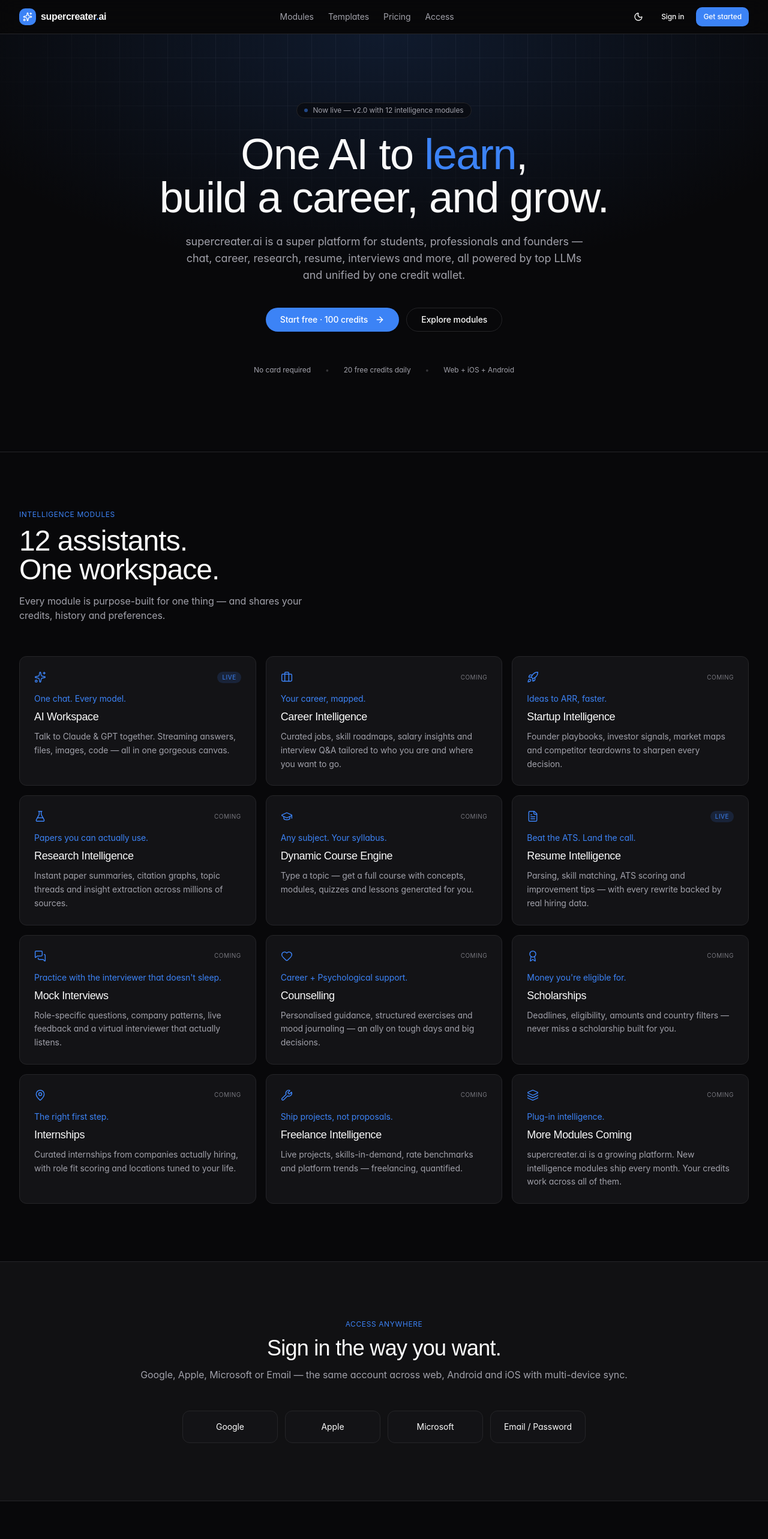
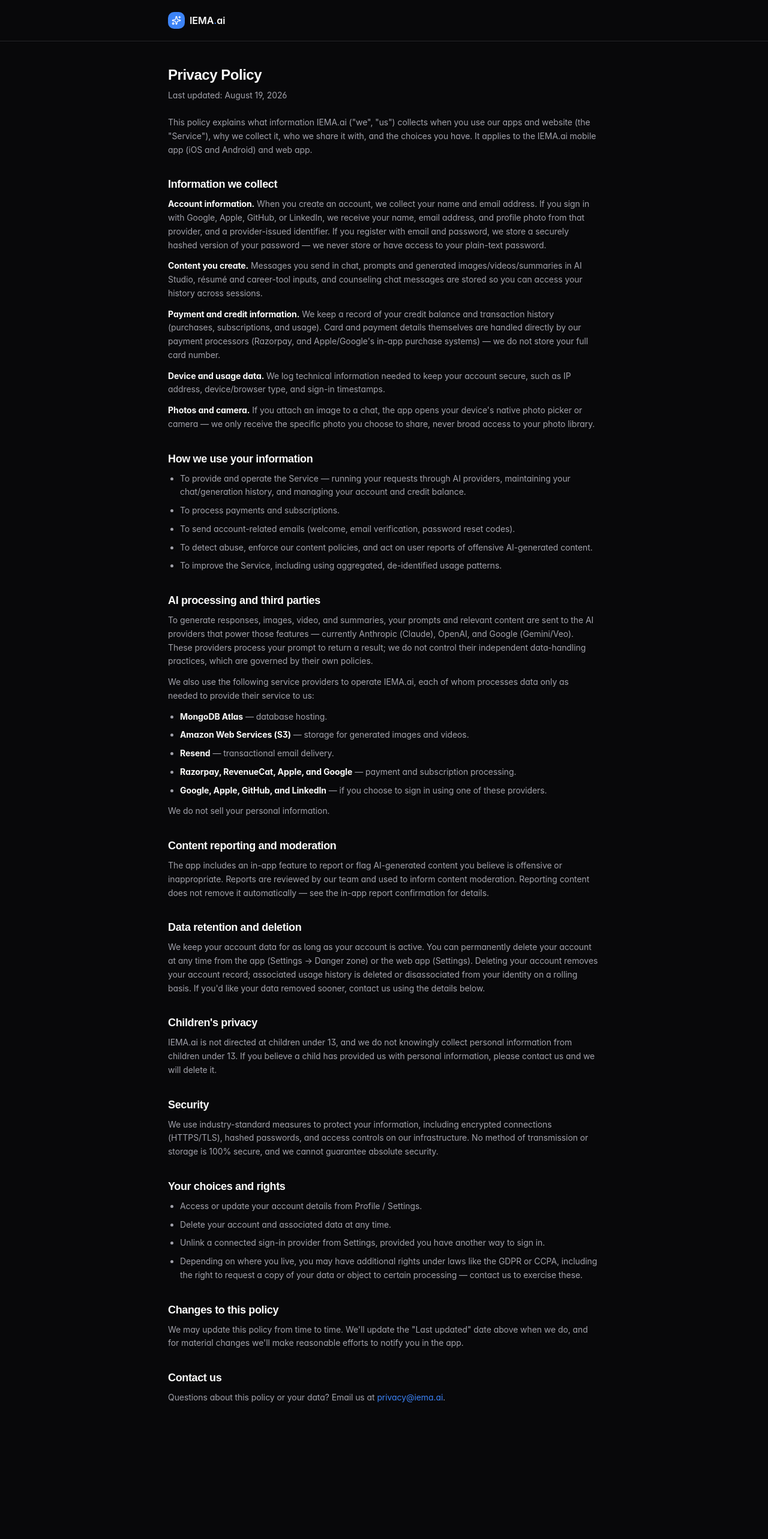
Before and after one commit to genai-project-org/genai-project, a React (Create React App) app: page /privacy in a window 1280 px wide. Before the commit this address led to /. Shown: the top 2566 px of the page at 60% size. After the commit the page ends 2382 px from the top, so only its background shows below. Built offline with nearby package versions, Linux system fonts and the light colour scheme; no server answers.

Commit message:
Add Privacy Policy page and link it in Login, Register, and Settings screens

```diff
--- a/src/App.js
+++ b/src/App.js
@@ -8,6 +8,7 @@
 import AuthPage from '@/pages/AuthPage';
 import AuthCallback from '@/pages/AuthCallback';
 import ForgotPassword from '@/pages/ForgotPassword';
+import Privacy from '@/pages/Privacy';
 import ResetPassword from '@/pages/ResetPassword';
 import MobileOAuthBridge from '@/pages/MobileOAuthBridge';
 import AppLayout from '@/components/AppLayout';
@@ -42,6 +43,7 @@
             <Route path="/forgot-password" element={<ForgotPassword />} />
             <Route path="/reset-password" element={<ResetPassword />} />
             <Route path="/mobile-oauth" element={<MobileOAuthBridge />} />
+            <Route path="/privacy" element={<Privacy />} />
             <Route path="/payment-success" element={<PaymentSuccess />} />
 
             <Route element={<AppLayout />}>
--- a/src/pages/Landing.jsx
+++ b/src/pages/Landing.jsx
@@ -227,7 +227,7 @@
             <span>supercreater.ai © 2026 — Own the data. Grow every day.</span>
           </div>
           <div className="flex items-center gap-6 text-sm text-muted-foreground">
-            <a href="#" className="hover:text-foreground">Privacy</a>
+            <Link to="/privacy" className="hover:text-foreground">Privacy</Link>
             <a href="#" className="hover:text-foreground">Terms</a>
             <a href="#" className="hover:text-foreground">Contact</a>
           </div>
--- /dev/null
+++ b/src/pages/Privacy.jsx
@@ -0,0 +1,153 @@
+import { Link } from 'react-router-dom';
+import { Sparkles } from 'lucide-react';
+
+const LAST_UPDATED = 'August 19, 2026';
+
+function Section({ title, children }) {
+  return (
+    <section className="mt-8">
+      <h2 className="text-lg font-semibold text-foreground">{title}</h2>
+      <div className="mt-2 space-y-3 text-sm leading-relaxed text-muted-foreground">
+        {children}
+      </div>
+    </section>
+  );
+}
+
+export default function Privacy() {
+  return (
+    <div className="min-h-screen bg-background">
+      <header className="border-b border-border">
+        <div className="mx-auto flex max-w-3xl items-center gap-2 px-6 py-5">
+          <Link to="/" className="flex items-center gap-2">
+            <div className="flex h-7 w-7 items-center justify-center rounded-md bg-primary">
+              <Sparkles className="h-4 w-4 text-primary-foreground" />
+            </div>
+            <span className="font-semibold text-foreground">
+              IEMA<span className="text-primary">.</span>ai
+            </span>
+          </Link>
+        </div>
+      </header>
+
+      <main className="mx-auto max-w-3xl px-6 py-10">
+        <h1 className="text-2xl font-bold text-foreground">Privacy Policy</h1>
+        <p className="mt-2 text-sm text-muted-foreground">Last updated: {LAST_UPDATED}</p>
+
+        <p className="mt-6 text-sm leading-relaxed text-muted-foreground">
+          This policy explains what information IEMA.ai ("we", "us") collects when you use our
+          apps and website (the "Service"), why we collect it, who we share it with, and the
+          choices you have. It applies to the IEMA.ai mobile app (iOS and Android) and web app.
+        </p>
+
+        <Section title="Information we collect">
+          <p><strong className="text-foreground">Account information.</strong> When you create an
+          account, we collect your name and email address. If you sign in with Google, Apple,
+          GitHub, or LinkedIn, we receive your name, email address, and profile photo from that
+          provider, and a provider-issued identifier. If you register with email and password, we
+          store a securely hashed version of your password — we never store or have access to your
+          plain-text password.</p>
+          <p><strong className="text-foreground">Content you create.</strong> Messages you send in
+          chat, prompts and generated images/videos/summaries in AI Studio, résumé and career-tool
+          inputs, and counseling chat messages are stored so you can access your history across
+          sessions.</p>
+          <p><strong className="text-foreground">Payment and credit information.</strong> We keep a
+          record of your credit balance and transaction history (purchases, subscriptions, and
+          usage). Card and payment details themselves are handled directly by our payment
+          processors (Razorpay, and Apple/Google's in-app purchase systems) — we do not store your
+          full card number.</p>
+          <p><strong className="text-foreground">Device and usage data.</strong> We log technical
+          information needed to keep your account secure, such as IP address, device/browser type,
+          and sign-in timestamps.</p>
+          <p><strong className="text-foreground">Photos and camera.</strong> If you attach an image
+          to a chat, the app opens your device's native photo picker or camera — we only receive the
+          specific photo you choose to share, never broad access to your photo library.</p>
+        </Section>
+
+        <Section title="How we use your information">
+          <ul className="list-disc space-y-2 pl-5">
+            <li>To provide and operate the Service — running your requests through AI providers,
+            maintaining your chat/generation history, and managing your account and credit balance.</li>
+            <li>To process payments and subscriptions.</li>
+            <li>To send account-related emails (welcome, email verification, password reset codes).</li>
+            <li>To detect abuse, enforce our content policies, and act on user reports of offensive
+            AI-generated content.</li>
+            <li>To improve the Service, including using aggregated, de-identified usage patterns.</li>
+          </ul>
+        </Section>
+
+        <Section title="AI processing and third parties">
+          <p>To generate responses, images, video, and summaries, your prompts and relevant content
+          are sent to the AI providers that power those features — currently Anthropic (Claude),
+          OpenAI, and Google (Gemini/Veo). These providers process your prompt to return a result;
+          we do not control their independent data-handling practices, which are governed by their
+          own policies.</p>
+          <p>We also use the following service providers to operate IEMA.ai, each of whom processes
+          data only as needed to provide their service to us:</p>
+          <ul className="list-disc space-y-2 pl-5">
+            <li><strong className="text-foreground">MongoDB Atlas</strong> — database hosting.</li>
+            <li><strong className="text-foreground">Amazon Web Services (S3)</strong> — storage for
+            generated images and videos.</li>
+            <li><strong className="text-foreground">Resend</strong> — transactional email delivery.</li>
+            <li><strong className="text-foreground">Razorpay, RevenueCat, Apple, and Google</strong> —
+            payment and subscription processing.</li>
+            <li><strong className="text-foreground">Google, Apple, GitHub, and LinkedIn</strong> — if
+            you choose to sign in using one of these providers.</li>
+          </ul>
+          <p>We do not sell your personal information.</p>
+        </Section>
+
+        <Section title="Content reporting and moderation">
+          <p>The app includes an in-app feature to report or flag AI-generated content you believe
+          is offensive or inappropriate. Reports are reviewed by our team and used to inform content
+          moderation. Reporting content does not remove it automatically — see the in-app report
+          confirmation for details.</p>
+        </Section>
+
+        <Section title="Data retention and deletion">
+          <p>We keep your account data for as long as your account is active. You can permanently
+          delete your account at any time from the app (Settings → Danger zone) or the web app
+          (Settings). Deleting your account removes your account record; associated usage history is
+          deleted or disassociated from your identity on a rolling basis. If you'd like your data
+          removed sooner, contact us using the details below.</p>
+        </Section>
+
+        <Section title="Children's privacy">
+          <p>IEMA.ai is not directed at children under 13, and we do not knowingly collect personal
+          information from children under 13. If you believe a child has provided us with personal
+          information, please contact us and we will delete it.</p>
+        </Section>
+
+        <Section title="Security">
+          <p>We use industry-standard measures to protect your information, including encrypted
+          connections (HTTPS/TLS), hashed passwords, and access controls on our infrastructure. No
+          method of transmission or storage is 100% secure, and we cannot guarantee absolute
+          security.</p>
+        </Section>
+
+        <Section title="Your choices and rights">
+          <ul className="list-disc space-y-2 pl-5">
+            <li>Access or update your account details from Profile / Settings.</li>
+            <li>Delete your account and associated data at any time.</li>
+            <li>Unlink a connected sign-in provider from Settings, provided you have another way to
+            sign in.</li>
+            <li>Depending on where you live, you may have additional rights under laws like the
+            GDPR or CCPA, including the right to request a copy of your data or object to certain
+            processing — contact us to exercise these.</li>
+          </ul>
+        </Section>
+
+        <Section title="Changes to this policy">
+          <p>We may update this policy from time to time. We'll update the "Last updated" date above
+          when we do, and for material changes we'll make reasonable efforts to notify you in the
+          app.</p>
+        </Section>
+
+        <Section title="Contact us">
+          <p>Questions about this policy or your data? Email us at{' '}
+          <a href="mailto:privacy@iema.ai" className="text-primary hover:underline">privacy@iema.ai</a>.</p>
+        </Section>
+      </main>
+    </div>
+  );
+}
```
